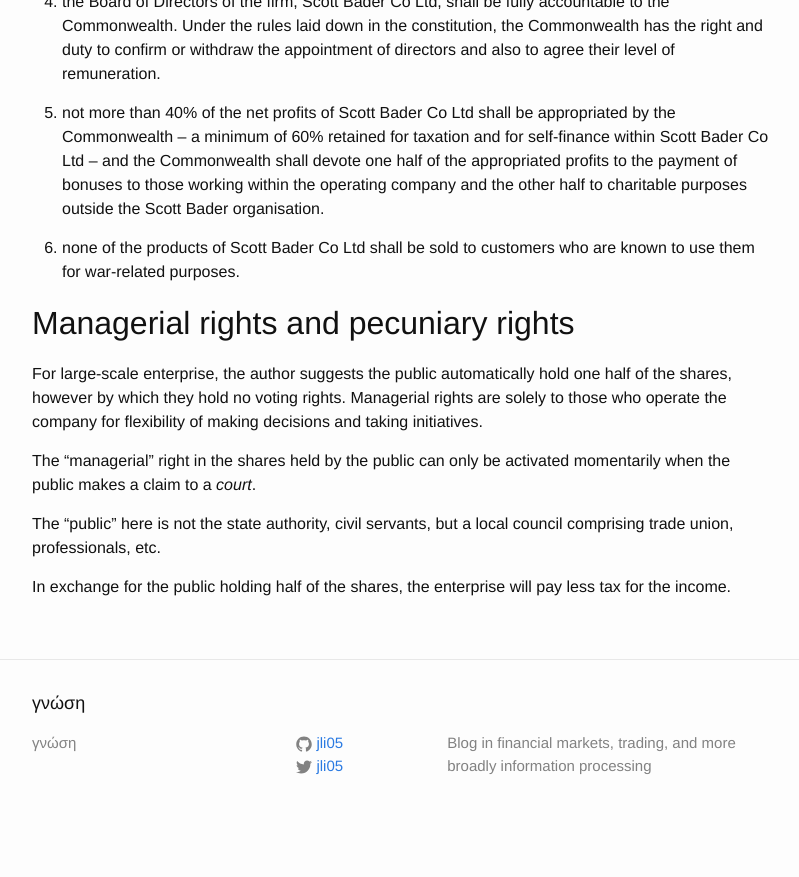
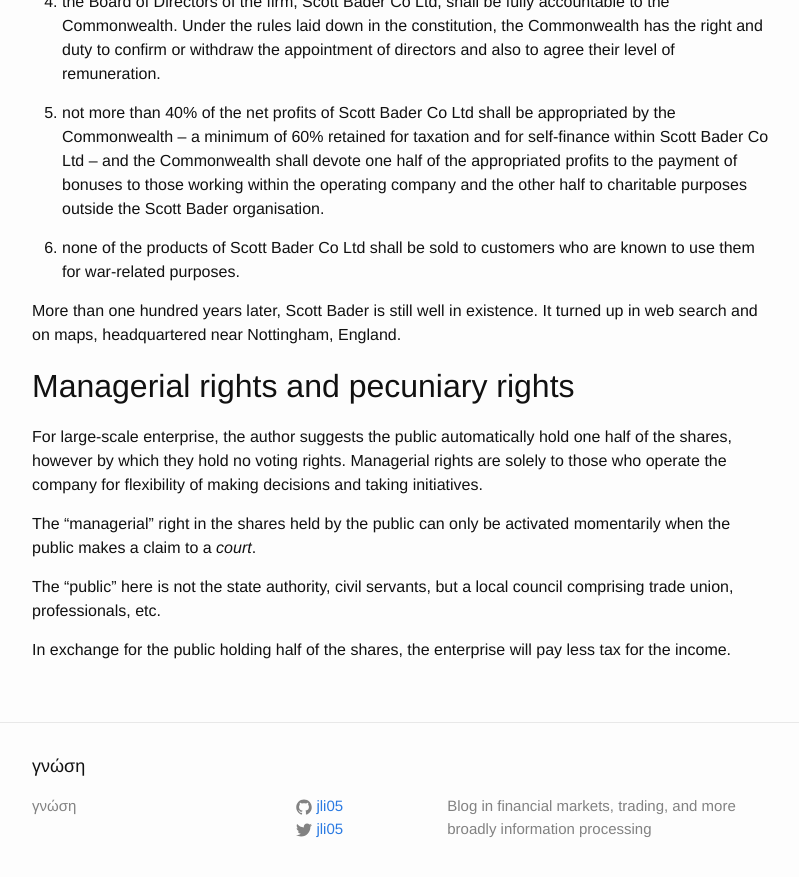
Before and after one commit to jli05/jli05.github.io, a Jekyll site: the page built from _posts/2024-04-21-Small-Is-Beautiful.md, in a window 1280 px wide and 900 px high, scrolled down 684 px. Shown: the top 877 px of the window, without its empty margins (238-1037 px from the left). Built offline with Jekyll 4.4.1, drawn with Linux system fonts in a browser that asks for light colours; before the commit the page ends 1521 px from its top, so only the background shows below that.

Commit message:
small addition

```diff
--- a/_posts/2024-04-21-Small-Is-Beautiful.md
+++ b/_posts/2024-04-21-Small-Is-Beautiful.md
@@ -20,6 +20,8 @@
 
 6. none of the products of Scott Bader Co Ltd shall be sold to customers who are known to use them for war-related purposes.
 
+More than one hundred years later, Scott Bader is still well in existence. It turned up in web search and on maps, headquartered near Nottingham, England.
+
 ## Managerial rights and pecuniary rights
 For large-scale enterprise, the author suggests the public automatically hold one half of the shares, however by which they hold no voting rights. Managerial rights are solely to those who operate the company for flexibility of making decisions and taking initiatives.
 
```
